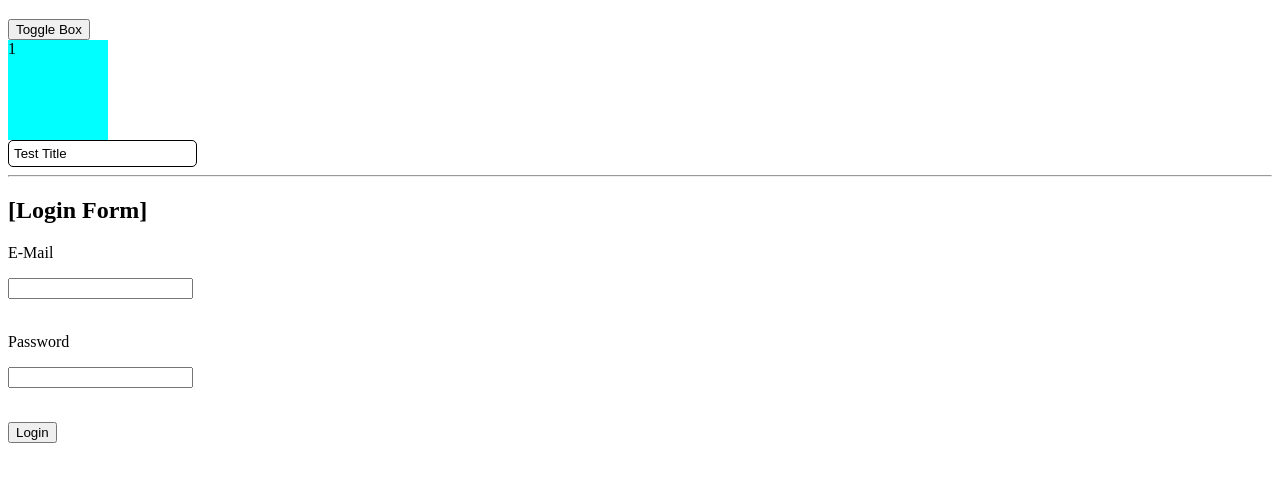
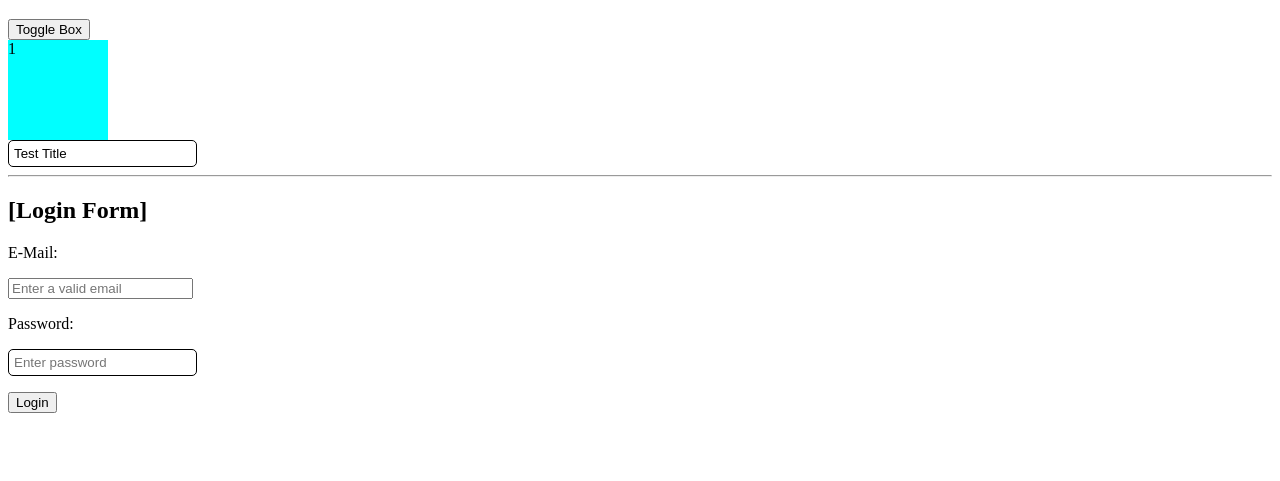
Before and after one commit to nchathu2014/vue-learning, a plain HTML site: page index.html in a window 1280 px wide. Shown: the part 61-542 px from the top of the page. Drawn offline with nearby package versions, Linux system fonts and the light colour scheme.

Commit message:
loop the custom-input

```diff
--- a/index.html
+++ b/index.html
@@ -41,9 +41,17 @@
       app.component("login-form", {
         template: `
           <form @submit.prevent="handleSubmit">
+            <div v-for="name in names">{{name}}</div>
             <h2>{{formTitle}}</h2>
-            <custom-input  v-model='username'  v-bind:label="emailLabel" /><br/>
-            <custom-input v-model='password' :label="passwordLabel" /><br/>
+            <custom-input
+              v-for="(input,index) in inputs"
+              :key="index"
+              v-model='input.value'
+              :label="input.label"
+              :placeholder="input.placeholder"
+              :type="input.type"
+            />
+
             <button>Login</button>
           </form>
         `,
@@ -51,10 +59,20 @@
         data() {
           return {
             formTitle: "[Login Form]",
-            username:'',
-            password:'',
-            emailLabel:'E-Mail',
-            passwordLabel:'Password',
+            inputs:[
+              {
+                label:'E-Mail:',
+                value:'',
+                type:'email',
+                placeholder:'Enter a valid email'
+              },
+               {
+                label:'Password:',
+                value:'',
+                type:'password',
+                placeholder:'Enter password'
+              }
+            ]
 
           };
         },
@@ -63,7 +81,7 @@
 
         methods: {
           handleSubmit() {
-            console.log("Login: ", this.username, this.password);
+            console.log(this.inputs[0].value,this.inputs[1].value);
           }
         }
       });
@@ -74,11 +92,11 @@
           <label>
             {{label}}
             <p>
-              <input type={{type}} v-model="inputValue"/>
+              <input :type="type" v-model="inputValue" :placeholder="placeholder"/>
             </p>
           </label>
         `,
-        props:['label', 'modelValue'],
+        props:['label','type','placeholder', 'modelValue'],
         computed:{
           inputValue:{
             get(){
```
